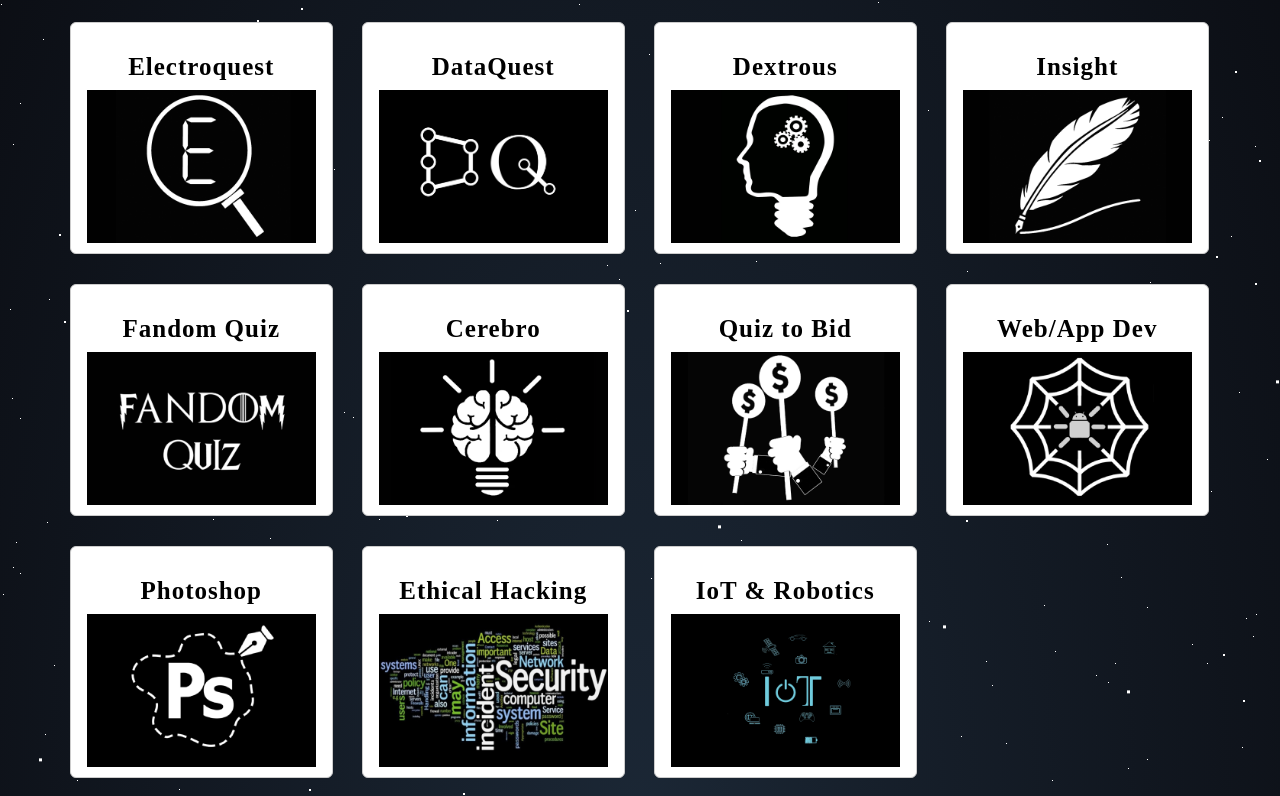
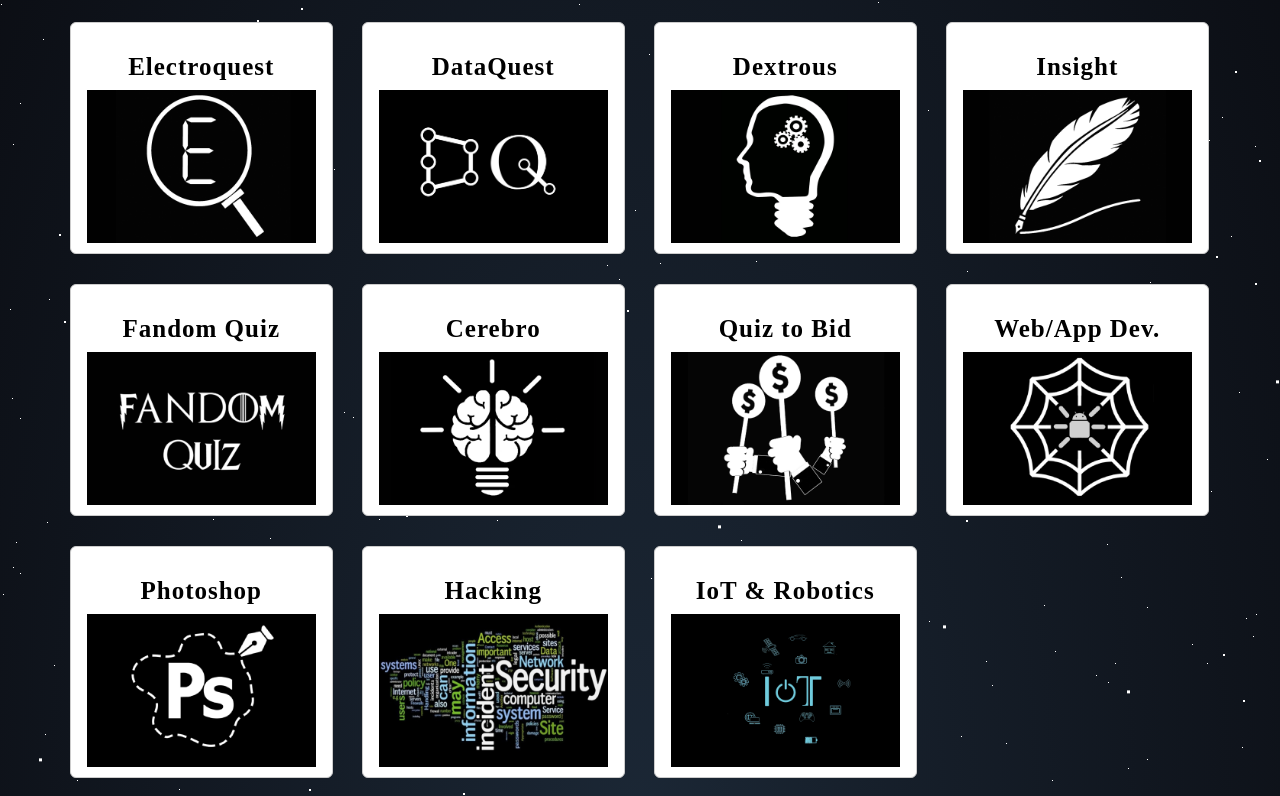
Before and after one commit to ShraddhaVarat/PULZION-18-FINAL, a plain HTML site: page event.html in a window 1280 px wide. Shown: the part 429-1225 px from the top of the page. Drawn offline with nearby package versions, Linux system fonts and the light colour scheme; a script that the page names is missing; a web font is replaced by a local one.

Commit message:
changes in event names

```diff
--- a/css/meet.css
+++ b/css/meet.css
@@ -9,6 +9,7 @@
 body{
   background: radial-gradient(ellipse at bottom, #1b2735 0%, #090a0f 100%);
   text-align: center;
+  overflow-x: hidden;
 }
 @font-face{
   font-family:JosefinSans;
--- a/event.html
+++ b/event.html
@@ -789,7 +789,7 @@
 
         <div class="col-sm-6 col-md-3 col-lg-3 tech">
                   <div class="portfolio-item">
-                   <button type="button" class="btn btn-default btn-lg" data-toggle="modal" data-target="#wa"> <h3>Web/App Dev</h3> <img src="img/wa.jpg" class="img-responsive" alt="Web/App Development ">  </button>
+                   <button type="button" class="btn btn-default btn-lg" data-toggle="modal" data-target="#wa"> <h3>Web/App Dev.</h3> <img src="img/wa.jpg" class="img-responsive" alt="Web/App Development ">  </button>
                 </div>
         </div>
 
@@ -800,7 +800,7 @@
         </div>
         <div class="col-sm-6 col-md-3 col-lg-3 work">
                   <div class="portfolio-item">
-                   <button type="button" class="btn btn-default btn-lg" data-toggle="modal" data-target="#ved7"> <h3>Ethical Hacking</h3> <img src="img/hw.jpg" class="img-responsive" alt="Cerebro">  </button>
+                   <button type="button" class="btn btn-default btn-lg" data-toggle="modal" data-target="#ved7"> <h3> Hacking</h3> <img src="img/hw.jpg" class="img-responsive" alt="Cerebro">  </button>
                 </div>
         </div>
         <div class="col-sm-6 col-md-3 col-lg-3 work">
```
